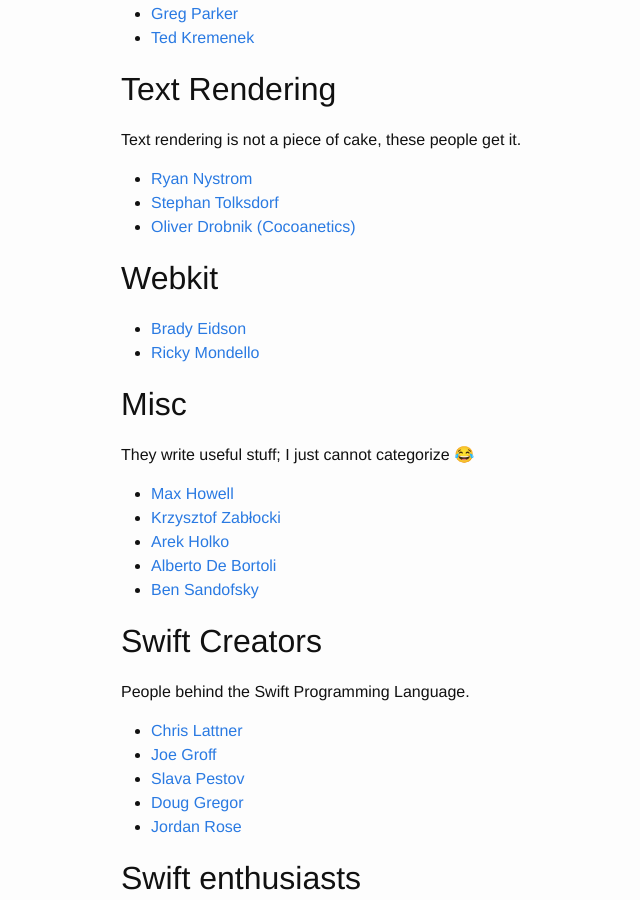
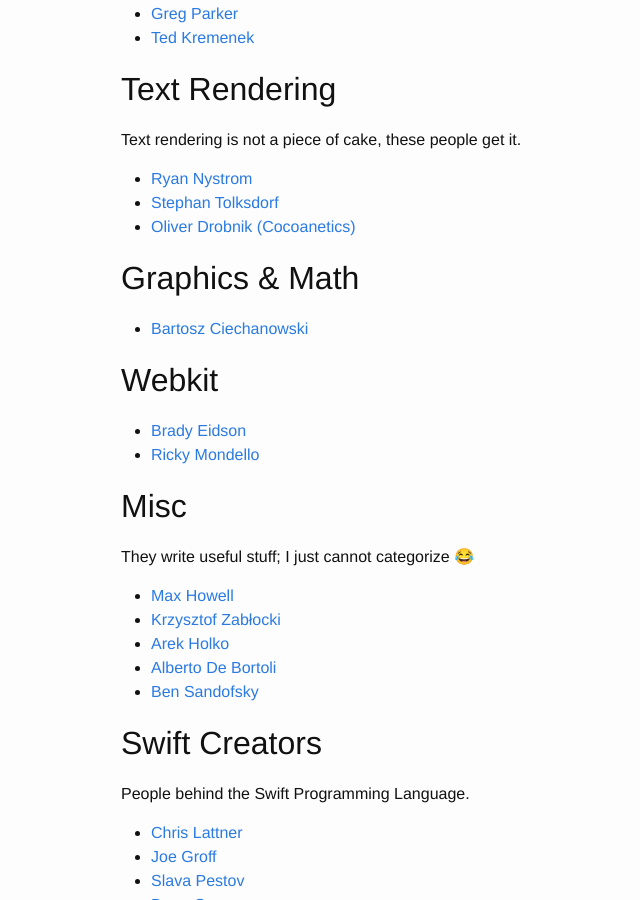
Before and after one commit to ahmedk92/ahmedk92.github.io, a Jekyll site: the page built from _posts/2019-02-01-Your Guide to iOS Dev Twitter.md, in a window 1280 px wide and 900 px high, scrolled down 1182 px. Shown: the whole window, without its empty margins (149-789 px from the left). Built offline with Jekyll 4.4.1, drawn with Linux system fonts in a browser that asks for light colours.

Commit message:
Bartosz Ciechanowski

```diff
--- a/_posts/2019-02-01-Your Guide to iOS Dev Twitter.md
+++ b/_posts/2019-02-01-Your Guide to iOS Dev Twitter.md
@@ -45,6 +45,9 @@ Text rendering is not a piece of cake, these people get it.
 - [Ryan Nystrom](https://twitter.com/_ryannystrom)
 - [Stephan Tolksdorf](https://twitter.com/s_tolksdorf)
 - [Oliver Drobnik (Cocoanetics)](https://twitter.com/Cocoanetics)
+
+## Graphics & Math
+- [Bartosz Ciechanowski](https://twitter.com/bciechanowski)
 
 ## Webkit
 - [Brady Eidson](https://twitter.com/bradeeoh)
```
